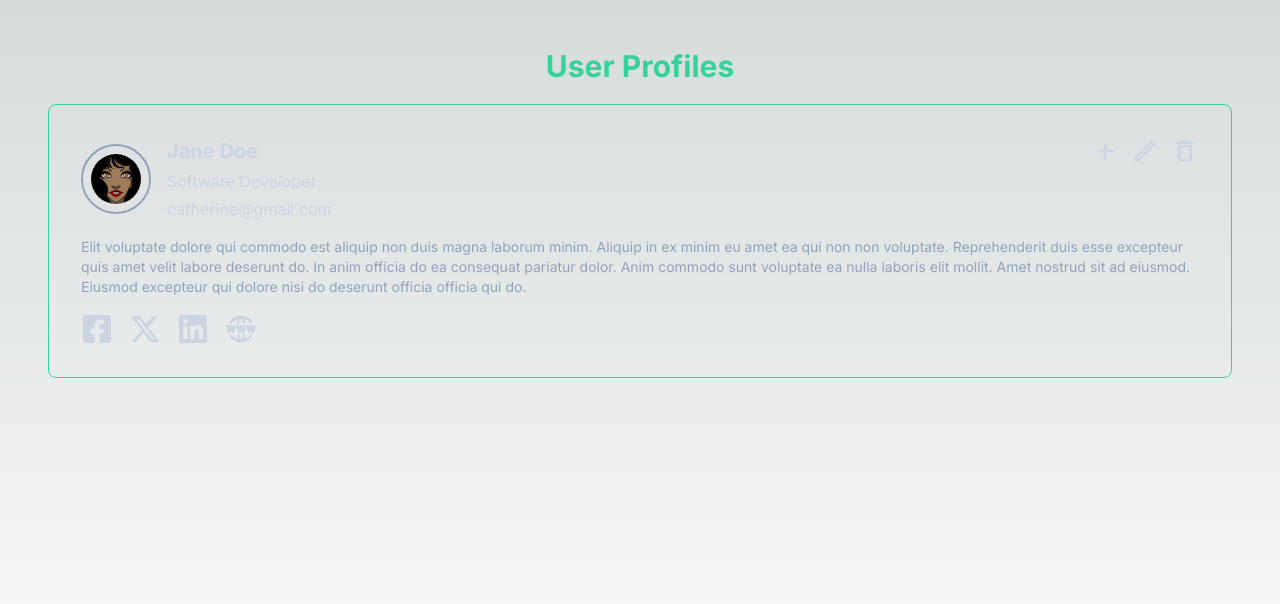
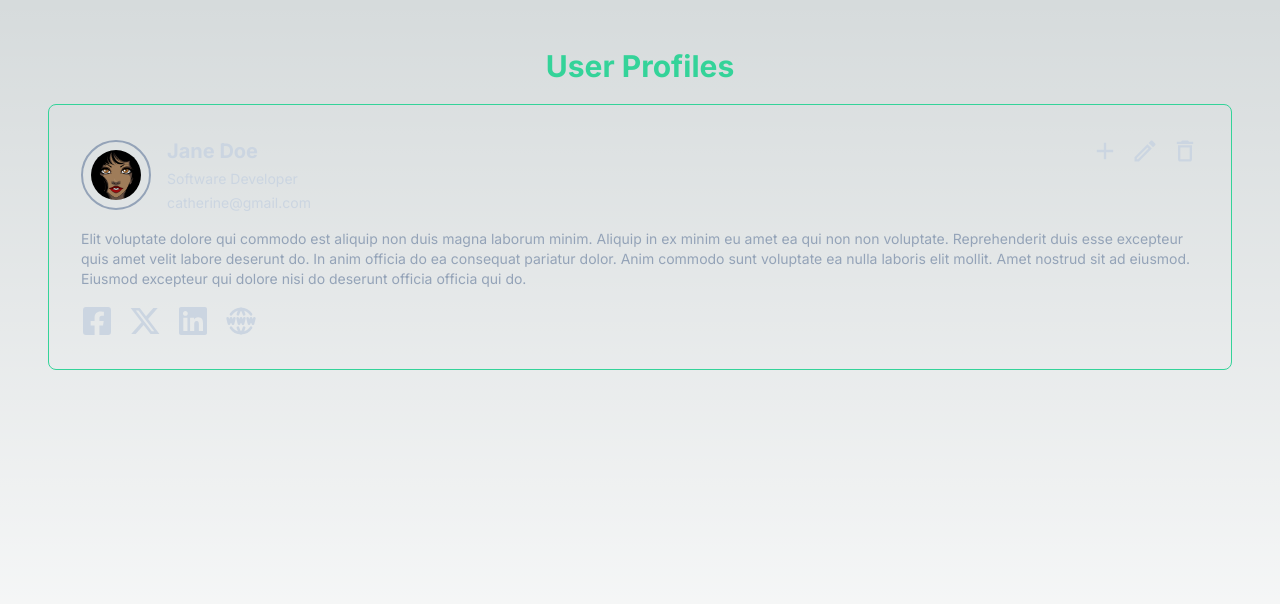
Before and after one commit to esthercate/user-profiles, a Next.js app: page / in a window 1280 px wide. Shown: the top 604 px of the page. Built offline with nearby package versions, Linux system fonts and the light colour scheme.

Commit message:
change career font

```diff
--- a/app/page.tsx
+++ b/app/page.tsx
@@ -15,7 +15,7 @@
             <div>
               <Image src='/woman.png' alt='User Profile' height={70} width={70} className='border-2 border-slate-400 rounded-full p-2' />
             </div>
-            <div className='flex flex-col gap-1'>
+            <div className='flex flex-col gap-1 text-sm'>
               <div className='flex justify-between'>
                 <h1 className='font-bold text-xl'>Jane Doe</h1>
                 <div className='flex gap-3 justify-center md:hidden'>
```
